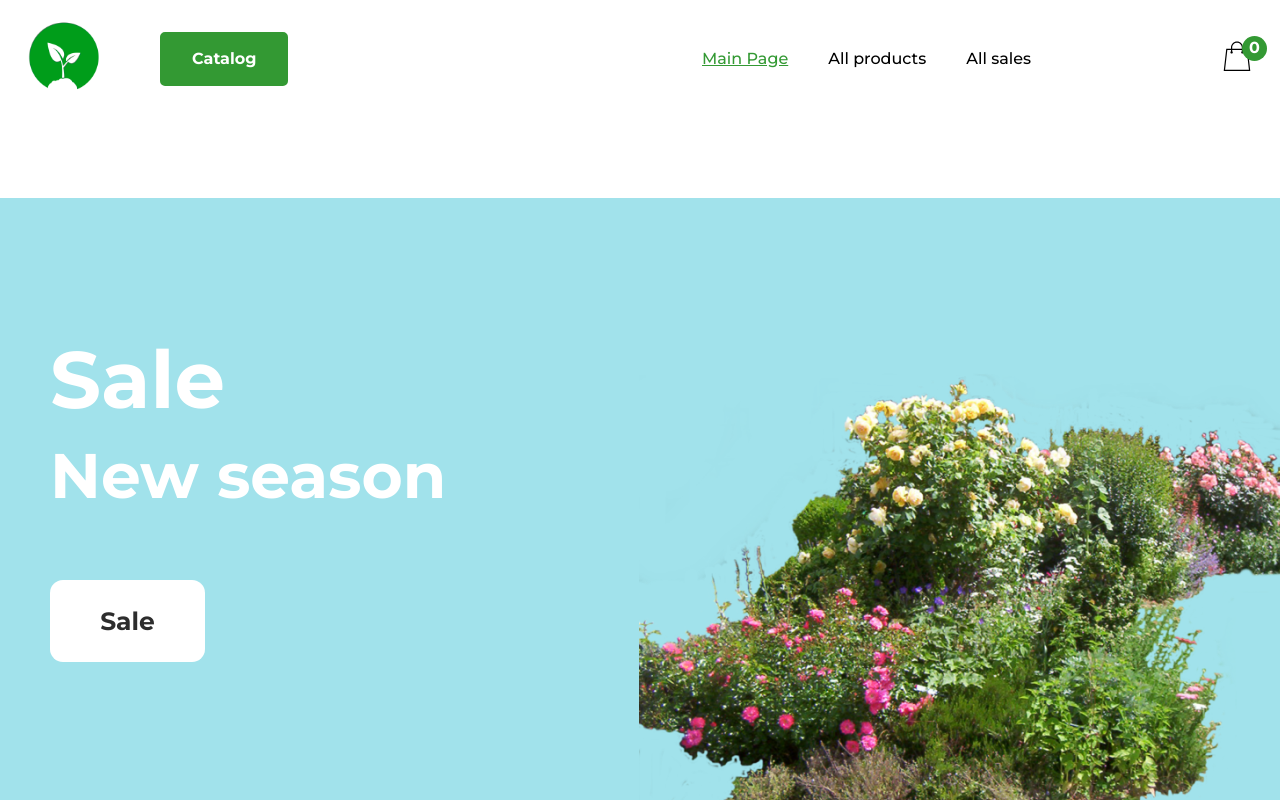
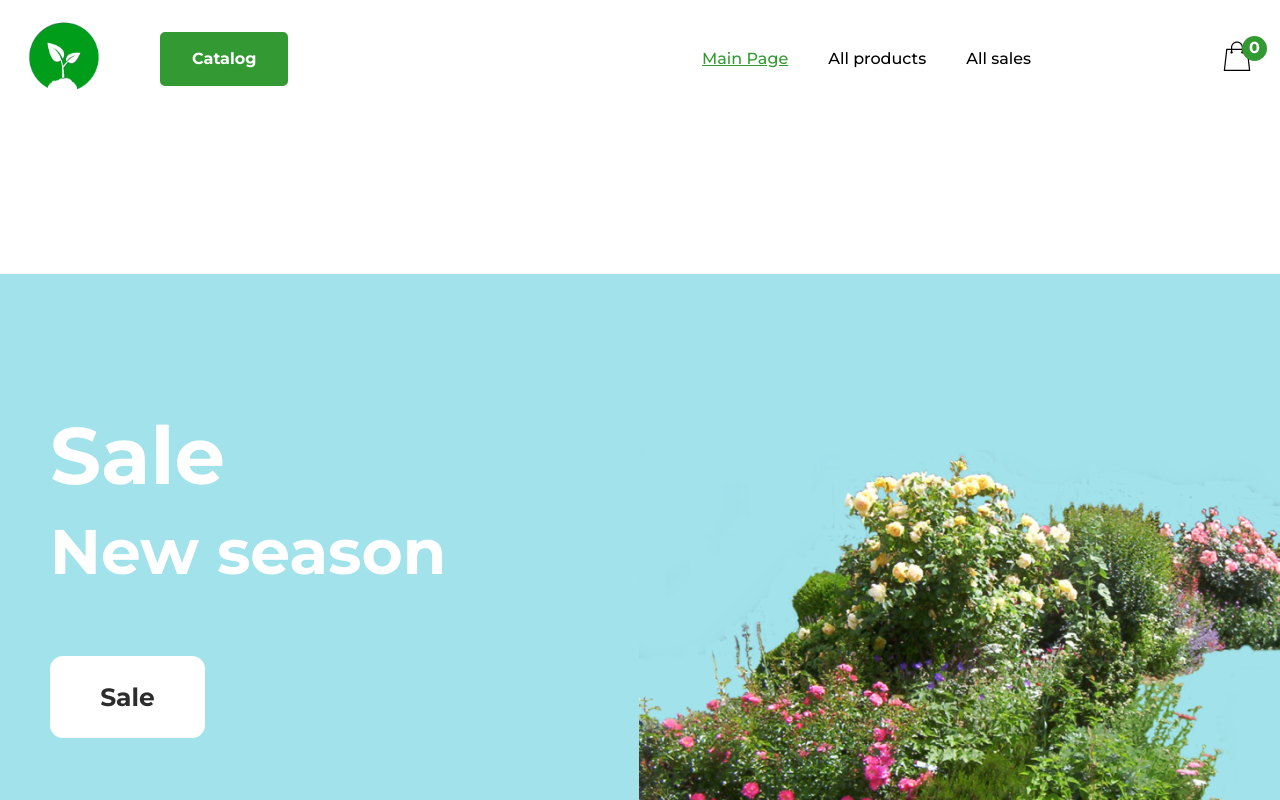
Before and after one commit to stepulans/Tel-Ran-School-Project, a React (Create React App) app: page / in a window 1280 px wide. Shown: the top 800 px of the page. Built offline with nearby package versions, Linux system fonts and the light colour scheme; no server answers.

Commit message:
Header component, changed nav container from margin to padding

```diff
--- a/src/components/Header/Header.module.css
+++ b/src/components/Header/Header.module.css
@@ -6,7 +6,7 @@ nav{
     display: flex;
     align-items: center;
     justify-content: space-between;
-    margin: 20px 28px 100px 28px;
+    padding: 20px 28px 100px 28px;
 }
 .logoIcon{
     width: 72px;
```
